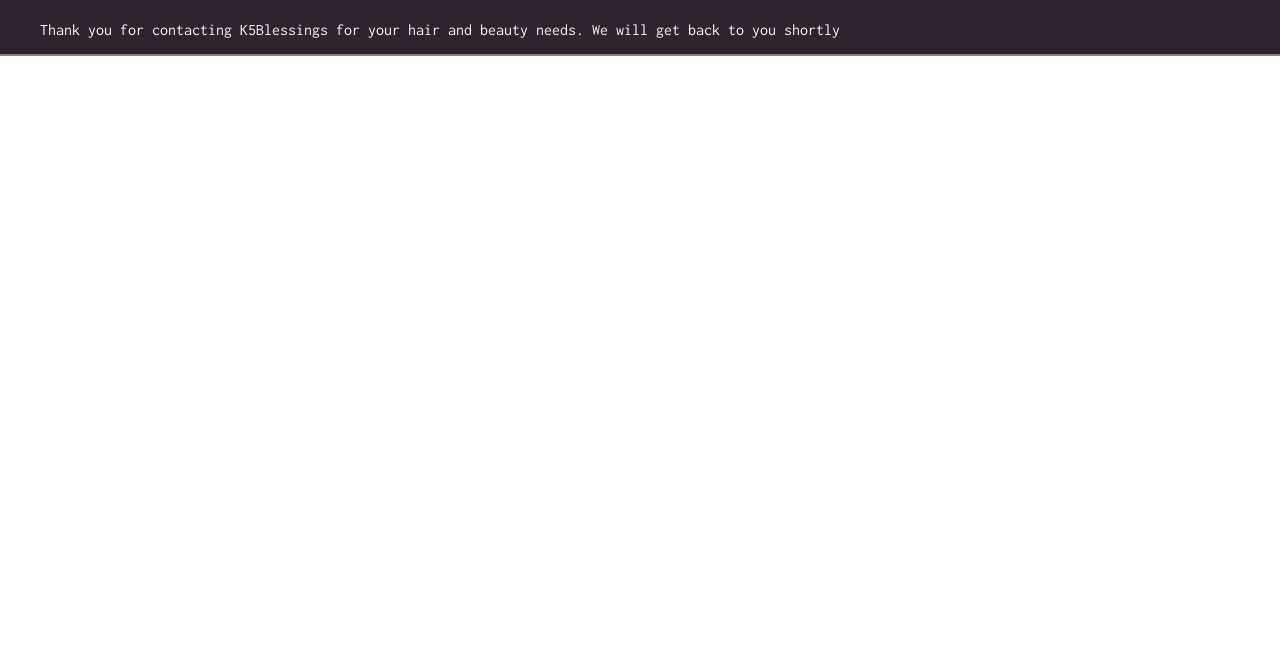
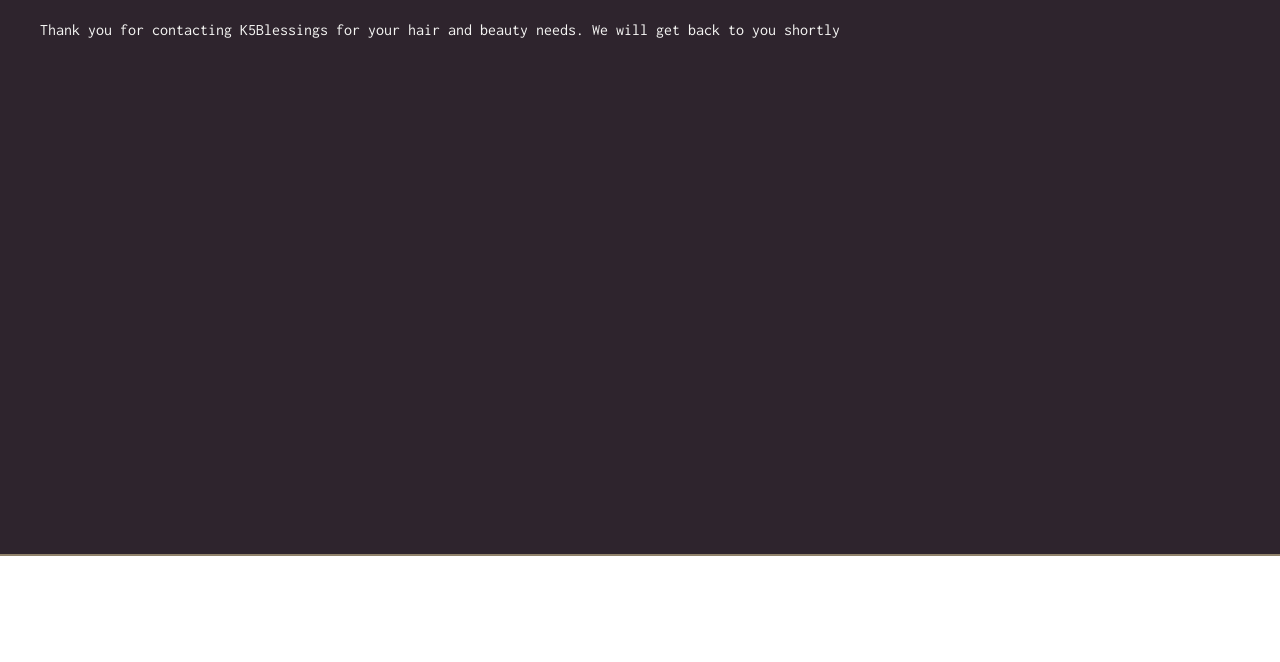
Before and after one commit to Kalamojo/K5Blessings, a plain HTML site: page thanks.html in a window 1280 px wide. Shown: the part 138-800 px from the top of the page. Drawn offline with Linux system fonts and the light colour scheme.

Commit message:
Thank you page styling

```diff
--- a/thanks.html
+++ b/thanks.html
@@ -43,7 +43,7 @@
         </nav>
         <div class="intro-wrap">
             <div class="main-container">
-                <div class="home-wrap">
+                <div class="home-wrap" style="height: 80vh;">
                     <h2>Thank You!</h2>
                     <p>Thank you for contacting K5Blessings for your hair and beauty needs. We will get back to you shortly</p>
                 </div>
```
